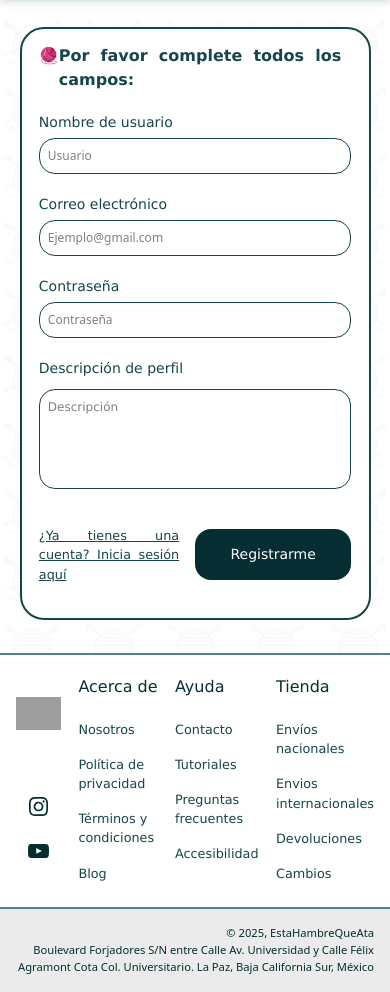
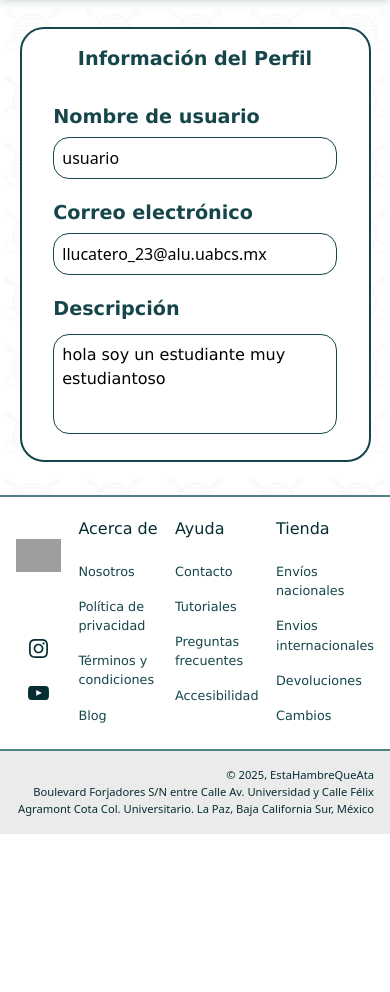
Before and after one commit to LuisMikey22/ProyectoFinalWeb2025, a PHP site: page /account in a window 390 px wide. Shown: the part 100-1092 px from the top of the page. After the commit the page ends 934 px from the top, so only its background shows below. Run offline with PHP 8.4, Linux system fonts and the light colour scheme; data that the repository does not hold is empty; style sheets or scripts are compiled from the project's sources; grey boxes are pictures that could not be loaded.

Commit message:
Vista de perfil de usuario añadida

```diff
--- a/Sitio-Web/public/Index.php
+++ b/Sitio-Web/public/Index.php
@@ -11,7 +11,7 @@
     }
 
     if($route === 'account') {
-        return view('account/account.register');
+        return view('account/account.profile');
     }
 
     if($route === 'search') {
--- a/Sitio-Web/public/output.css
+++ b/Sitio-Web/public/output.css
@@ -514,65 +514,6 @@
       }
     }
   }
-  .list {
-    @layer daisyui.l1.l2.l3 {
-      display: flex;
-      flex-direction: column;
-      font-size: 0.875rem;
-      .list-row {
-        --list-grid-cols: minmax(0, auto) 1fr;
-        position: relative;
-        display: grid;
-        grid-auto-flow: column;
-        gap: calc(0.25rem * 4);
-        border-radius: var(--radius-box);
-        padding: calc(0.25rem * 4);
-        word-break: break-word;
-        grid-template-columns: var(--list-grid-cols);
-      }
-      & > :not(:last-child) {
-        &.list-row, .list-row {
-          &:after {
-            content: "";
-            border-bottom: var(--border) solid;
-            inset-inline: var(--radius-box);
-            position: absolute;
-            bottom: calc(0.25rem * 0);
-            border-color: var(--color-base-content);
-            @supports (color: color-mix(in lab, red, red)) {
-              border-color: color-mix(in oklab, var(--color-base-content) 5%, transparent);
-            }
-          }
-        }
-      }
-    }
-    @layer daisyui.l1.l2 {
-      .list-row {
-        &:has(.list-col-grow:nth-child(1)) {
-          --list-grid-cols: 1fr;
-        }
-        &:has(.list-col-grow:nth-child(2)) {
-          --list-grid-cols: minmax(0, auto) 1fr;
-        }
-        &:has(.list-col-grow:nth-child(3)) {
-          --list-grid-cols: minmax(0, auto) minmax(0, auto) 1fr;
-        }
-        &:has(.list-col-grow:nth-child(4)) {
-          --list-grid-cols: minmax(0, auto) minmax(0, auto) minmax(0, auto) 1fr;
-        }
-        &:has(.list-col-grow:nth-child(5)) {
-          --list-grid-cols: minmax(0, auto) minmax(0, auto) minmax(0, auto) minmax(0, auto) 1fr;
-        }
-        &:has(.list-col-grow:nth-child(6)) {
-          --list-grid-cols: minmax(0, auto) minmax(0, auto) minmax(0, auto) minmax(0, auto)
-          minmax(0, auto) 1fr;
-        }
-        > :not(.list-col-wrap) {
-          grid-row-start: 1;
-        }
-      }
-    }
-  }
   .checkbox {
     @layer daisyui.l1.l2.l3 {
       border: var(--border) solid var(--input-color, var(--color-base-content));
@@ -714,45 +655,6 @@
   .mx-auto {
     margin-inline: auto;
   }
-  .label {
-    @layer daisyui.l1.l2.l3 {
-      display: inline-flex;
-      align-items: center;
-      gap: calc(0.25rem * 1.5);
-      white-space: nowrap;
-      color: currentcolor;
-      @supports (color: color-mix(in lab, red, red)) {
-        color: color-mix(in oklab, currentcolor 60%, transparent);
-      }
-      &:has(input) {
-        cursor: pointer;
-      }
-      &:is(.input > *, .select > *) {
-        display: flex;
-        height: calc(100% - 0.5rem);
-        align-items: center;
-        padding-inline: calc(0.25rem * 3);
-        white-space: nowrap;
-        font-size: inherit;
-        &:first-child {
-          margin-inline-start: calc(0.25rem * -3);
-          margin-inline-end: calc(0.25rem * 3);
-          border-inline-end: var(--border) solid currentColor;
-          @supports (color: color-mix(in lab, red, red)) {
-            border-inline-end: var(--border) solid color-mix(in oklab, currentColor 10%, #0000);
-          }
-        }
-        &:last-child {
-          margin-inline-start: calc(0.25rem * 3);
-          margin-inline-end: calc(0.25rem * -3);
-          border-inline-start: var(--border) solid currentColor;
-          @supports (color: color-mix(in lab, red, red)) {
-            border-inline-start: var(--border) solid color-mix(in oklab, currentColor 10%, #0000);
-          }
-        }
-      }
-    }
-  }
   .mt-2 {
     margin-top: calc(var(--spacing) * 2);
   }
@@ -1245,6 +1147,12 @@ li:hover .nav-link-sub-list {
   width: 90%;
   margin: 3% auto 0 auto;
 }
+.home-info a {
+  display: flex;
+  height: fit-content;
+  width: fit-content;
+  margin: 2em auto;
+}
 .search-art {
   margin: 3% auto;
 }
@@ -1404,7 +1312,7 @@ li:hover .nav-link-sub-list {
   width: 100%;
   max-width: calc(100%);
 }
-.home-desc, .art-desc {
+.home-desc, .art-desc, .profile-label {
   position: relative;
   display: flex;
   margin: auto;
@@ -1618,7 +1526,7 @@ footer {
   height: auto;
   width: 100%;
 }
-.create-account-form, .login-account-form {
+.profile-section, .create-account-form, .login-account-form {
   display: flex;
   height: auto;
   width: 28rem;
@@ -1630,6 +1538,14 @@ footer {
   border-width: 2.5px;
   border-radius: var(--border-radius-24);
 }
+.profile-section {
+  flex-direction: column;
+  padding: 1em;
+  height: 100%;
+  width: 38rem;
+  max-width: 100%;
+  text-align: justify;
+}
 .create-account-fieldset, .login-account-fieldset {
   display: flex;
   flex-direction: column;
@@ -1675,7 +1591,7 @@ footer {
   font-family: var(--font-secondary);
   color: var(--color-dark-blue);
 }
-.create-account-fieldset input, .login-account-fieldset input {
+.profile-section input, .create-account-fieldset input, .login-account-fieldset input {
   display: flex;
   width: 100%;
   margin: 5px 0 0 0;
@@ -1714,6 +1630,9 @@ footer {
 .desc-container textarea:hover {
   box-shadow: 2px 2px 4px var(--color-lighter-blue);
   cursor: pointer;
+}
+.profile-section input, .profile-section textarea {
+  font-size: 16px;
 }
 .techniques-options-container select {
   height: auto;
@@ -1777,8 +1696,9 @@ footer {
   border-radius: var(--border-radius-16);
 }
 .products-page-button {
-  margin: 2em auto;
+  margin: auto;
   width: fit-content;
+  cursor: pointer;
 }
 .create-account-button:hover, .login-account-button:hover {
   background-color: var(--color-lighter-blue);
@@ -1799,7 +1719,7 @@ footer {
     min-width: 68%;
     padding: 4%;
   }
-  .create-account-form, .login-account-form {
+  .profile-section, .create-account-form, .login-account-form {
     width: 90%;
     max-width: 90%;
     margin: 7% auto;
--- a/Sitio-Web/src/css/Style.css
+++ b/Sitio-Web/src/css/Style.css
@@ -396,6 +396,13 @@ li:hover .nav-link-sub-list {
     margin: 3% auto 0 auto;
 }
 
+.home-info a {
+    display: flex;
+    height: fit-content;
+    width: fit-content;
+    margin: 2em auto;
+}
+
 .search-art {
     margin: 3% auto;
 }
@@ -602,7 +609,8 @@ li:hover .nav-link-sub-list {
 }
 
 .home-desc,
-.art-desc {
+.art-desc,
+.profile-label {
     position: relative;
     display: flex;
     margin: auto;
@@ -861,6 +869,7 @@ footer {
     width: 100%;
 }
 
+.profile-section,
 .create-account-form,
 .login-account-form {
     display: flex;
@@ -873,6 +882,15 @@ footer {
     border-color: var(--color-dark-blue);
     border-width: 2.5px;
     border-radius: var(--border-radius-24);
+}
+
+.profile-section {
+    flex-direction: column;
+    padding: 1em;
+    height: 100%;
+    width: 38rem;
+    max-width: 100%;
+    text-align: justify;
 }
 
 .create-account-fieldset,
@@ -934,6 +952,7 @@ footer {
     color: var(--color-dark-blue);
 }
 
+.profile-section input,
 .create-account-fieldset input,
 .login-account-fieldset input {
     display: flex;
@@ -978,6 +997,11 @@ footer {
 .desc-container textarea:hover {
     box-shadow: 2px 2px 4px var(--color-lighter-blue);
     cursor: pointer;
+}
+
+.profile-section input,
+.profile-section textarea {
+    font-size: 16px;
 }
 
 .techniques-options-container select {
@@ -1049,8 +1073,9 @@ footer {
 }
 
 .products-page-button{
-    margin: 2em auto;
+    margin: auto;
     width: fit-content;
+    cursor: pointer;
 }
 
 .create-account-button:hover,
@@ -1076,6 +1101,7 @@ footer {
         padding: 4%;
     }
 
+    .profile-section,
     .create-account-form,
     .login-account-form {
         width: 90%;
--- /dev/null
+++ b/Sitio-Web/src/views/account/account.profile.php
@@ -0,0 +1,18 @@
+<section class="profile-section">
+    <h3 class="seasonal-art-title">Información del Perfil</h3>
+
+    <div class="name-input-container">
+        <h4 class="profile-label">Nombre de usuario</h4>
+        <input id="name" type="text" name="name" value="usuario" required>
+    </div>
+
+    <div class="email-input-container">
+        <h4 class="profile-label">Correo electrónico</h4>
+        <input id="email" type="email" name="email" value="llucatero_23@alu.uabcs.mx" required>
+    </div>
+
+    <div class="desc-container">
+        <h4 class="profile-label">Descripción</h4>
+        <textarea name="description">hola soy un estudiante muy estudiantoso</textarea>
+    </div>
+</section>
--- a/Sitio-Web/src/views/home/index.php
+++ b/Sitio-Web/src/views/home/index.php
@@ -14,9 +14,9 @@
         Materiales premium con texturas suaves y duraderas.
     </h4>
 
-    <button class="products-page-button">
-        <a href="<?=BASE_PATH?>/products">Ver Productos</a>
-    </button>
+    <a href="<?=BASE_PATH?>/products"><button class="products-page-button">
+        Ver Productos
+    </button></a>
 
     <h2 class="home-subtitle">¿Por qué elegirnos?</h2>
 </section>
```
